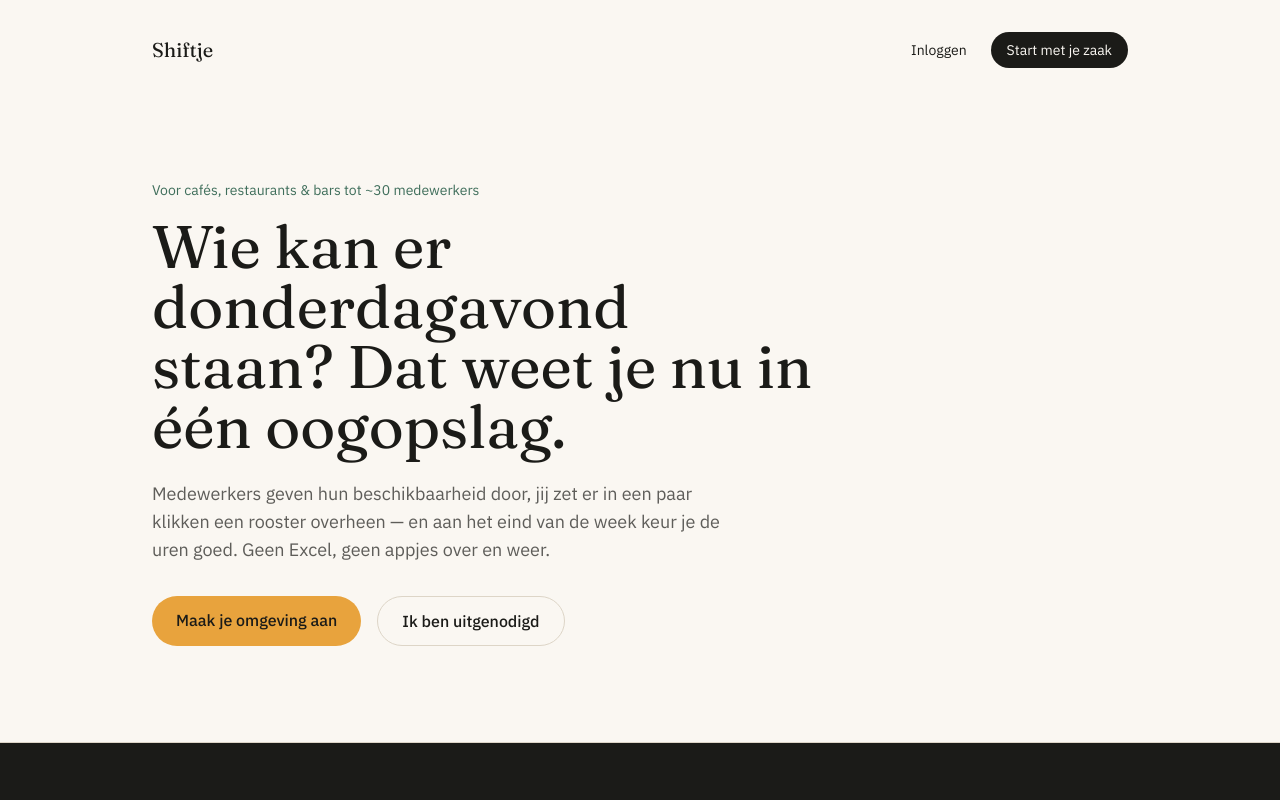
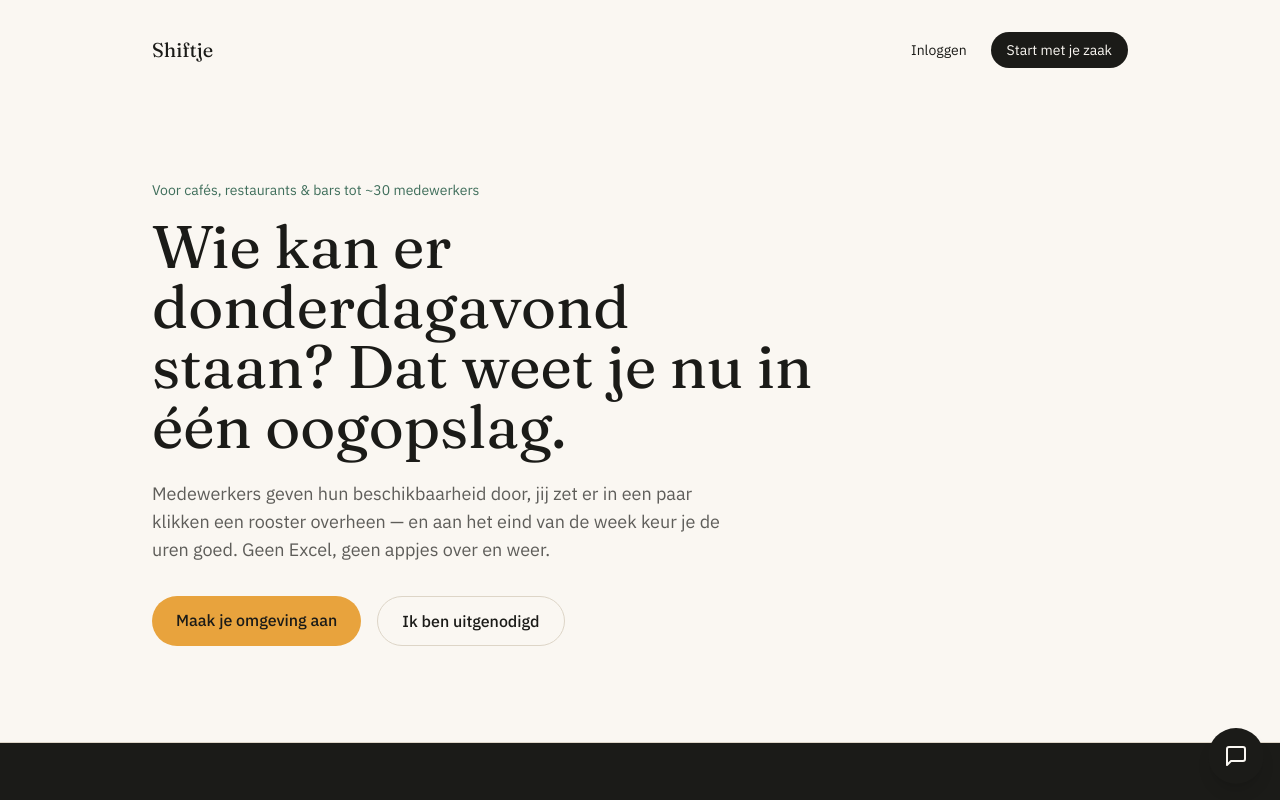
Before and after one commit to ThomKlomp/Planningstool, a Next.js app: page / in a window 1280 px wide. Shown: the top 800 px of the page. Built offline with nearby package versions, Linux system fonts and the light colour scheme; no server answers.

Commit message:
Add files via upload

```diff
--- a/src/app/layout.tsx
+++ b/src/app/layout.tsx
@@ -1,5 +1,8 @@
 import type { Metadata } from "next";
 import { Fraunces, IBM_Plex_Sans } from "next/font/google";
+import { getServerSession } from "next-auth";
+import { authOptions } from "@/lib/auth";
+import ChatWidget from "@/components/chat-widget";
 import "./globals.css";
 
 const fraunces = Fraunces({
@@ -20,14 +23,22 @@ export const metadata: Metadata = {
     "Beschikbaarheid, rooster en uren op één plek. Gemaakt voor kleinere horecazaken.",
 };
 
-export default function RootLayout({
+export default async function RootLayout({
   children,
 }: {
   children: React.ReactNode;
 }) {
+  const session = await getServerSession(authOptions).catch(() => null);
+
   return (
     <html lang="nl" className={`${fraunces.variable} ${plex.variable}`}>
-      <body className="font-body">{children}</body>
+      <body className="font-body">
+        {children}
+        <ChatWidget
+          defaultName={session?.user?.name ?? ""}
+          defaultEmail={session?.user?.email ?? ""}
+        />
+      </body>
     </html>
   );
 }
--- /dev/null
+++ b/src/components/chat-widget.tsx
@@ -0,0 +1,131 @@
+"use client";
+
+import { useState } from "react";
+
+export default function ChatWidget({
+  defaultName = "",
+  defaultEmail = "",
+}: {
+  defaultName?: string;
+  defaultEmail?: string;
+}) {
+  const [open, setOpen] = useState(false);
+  const [name, setName] = useState(defaultName);
+  const [email, setEmail] = useState(defaultEmail);
+  const [message, setMessage] = useState("");
+  const [sending, setSending] = useState(false);
+  const [sent, setSent] = useState(false);
+  const [error, setError] = useState<string | null>(null);
+
+  async function handleSubmit(e: React.FormEvent) {
+    e.preventDefault();
+    setSending(true);
+    setError(null);
+
+    const res = await fetch("/api/support/contact", {
+      method: "POST",
+      headers: { "Content-Type": "application/json" },
+      body: JSON.stringify({ name, email, message }),
+    });
+
+    if (!res.ok) {
+      const data = await res.json().catch(() => ({}));
+      setError(data.error ?? "Versturen mislukt, probeer het later opnieuw.");
+      setSending(false);
+      return;
+    }
+
+    setSent(true);
+    setMessage("");
+    setSending(false);
+  }
+
+  return (
+    <div className="fixed bottom-4 right-4 z-50">
+      {open && (
+        <div className="mb-3 w-80 max-w-[calc(100vw-2rem)] rounded-2xl border border-line bg-white p-4 shadow-xl">
+          <div className="flex items-center justify-between">
+            <p className="font-display text-lg">Hulp nodig?</p>
+            <button
+              onClick={() => setOpen(false)}
+              className="rounded-full px-1.5 text-ink/40 hover:text-ink"
+              aria-label="Sluiten"
+            >
+              ✕
+            </button>
+          </div>
+
+          {sent ? (
+            <div className="mt-3 rounded-lg bg-awning/10 px-3 py-3 text-sm text-awning">
+              Bedankt! Je bericht is verstuurd, we reageren zo snel mogelijk.
+            </div>
+          ) : (
+            <form onSubmit={handleSubmit} className="mt-3 space-y-2">
+              <p className="text-xs text-ink/50">
+                Stuur ons een berichtje, we mailen je terug.
+              </p>
+              <input
+                type="text"
+                required
+                placeholder="Je naam"
+                value={name}
+                onChange={(e) => setName(e.target.value)}
+                className="w-full rounded-lg border border-line px-3 py-2 text-sm focus:border-awning focus:outline-none"
+              />
+              <input
+                type="email"
+                required
+                placeholder="Je e-mailadres"
+                value={email}
+                onChange={(e) => setEmail(e.target.value)}
+                className="w-full rounded-lg border border-line px-3 py-2 text-sm focus:border-awning focus:outline-none"
+              />
+              <textarea
+                required
+                placeholder="Waar kunnen we mee helpen?"
+                value={message}
+                onChange={(e) => setMessage(e.target.value)}
+                rows={3}
+                className="w-full resize-none rounded-lg border border-line px-3 py-2 text-sm focus:border-awning focus:outline-none"
+              />
+              {error && <p className="text-xs text-red-600">{error}</p>}
+              <button
+                type="submit"
+                disabled={sending}
+                className="w-full rounded-full bg-ink px-4 py-2 text-sm font-medium text-paper hover:bg-awning transition-colors disabled:opacity-50"
+              >
+                {sending ? "Bezig..." : "Versturen"}
+              </button>
+            </form>
+          )}
+        </div>
+      )}
+
+      <button
+        onClick={() => {
+          setOpen((v) => !v);
+          if (sent) setSent(false);
+        }}
+        className="flex h-14 w-14 items-center justify-center rounded-full bg-ink text-paper shadow-lg hover:bg-awning transition-colors"
+        aria-label={open ? "Chat sluiten" : "Chat openen"}
+      >
+        {open ? (
+          <span className="text-xl">✕</span>
+        ) : (
+          <svg
+            xmlns="http://www.w3.org/2000/svg"
+            viewBox="0 0 24 24"
+            fill="none"
+            stroke="currentColor"
+            strokeWidth="2"
+            strokeLinecap="round"
+            strokeLinejoin="round"
+            className="h-6 w-6"
+          >
+            <path d="M21 15a2 2 0 0 1-2 2H7l-4 4V5a2 2 0 0 1 2-2h14a2 2 0 0 1 2 2z" />
+          </svg>
+        )}
+      </button>
+    </div>
+  );
+}
--- a/src/lib/email.ts
+++ b/src/lib/email.ts
@@ -8,10 +8,12 @@ export async function sendEmail({
   to,
   subject,
   html,
+  replyTo,
 }: {
   to: string | string[];
   subject: string;
   html: string;
+  replyTo?: string;
 }) {
   if (!resend) {
     // Geen RESEND_API_KEY ingesteld: log het in plaats van te versturen,
@@ -20,7 +22,13 @@ export async function sendEmail({
     return { skipped: true };
   }
 
-  const result = await resend.emails.send({ from: FROM, to, subject, html });
+  const result = await resend.emails.send({
+    from: FROM,
+    to,
+    subject,
+    html,
+    ...(replyTo ? { replyTo } : {}),
+  });
   return result;
 }
 
```
